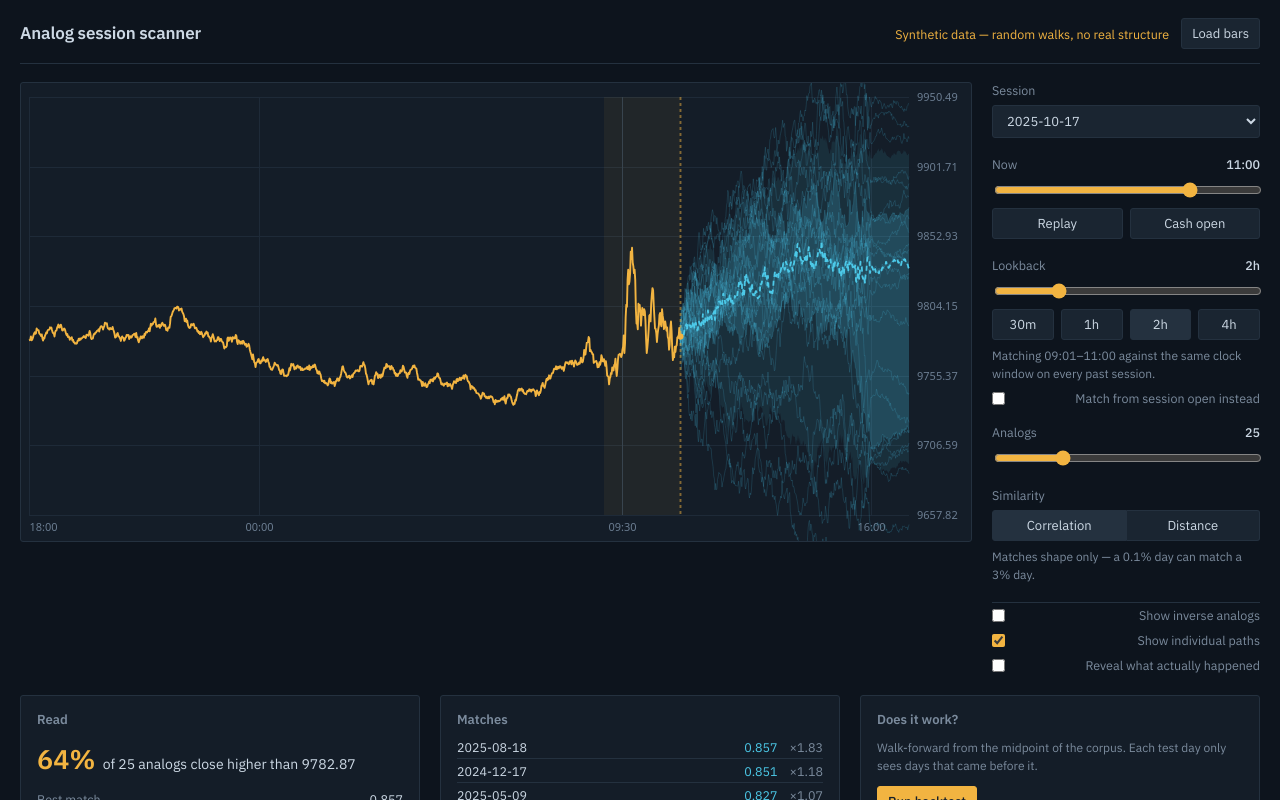
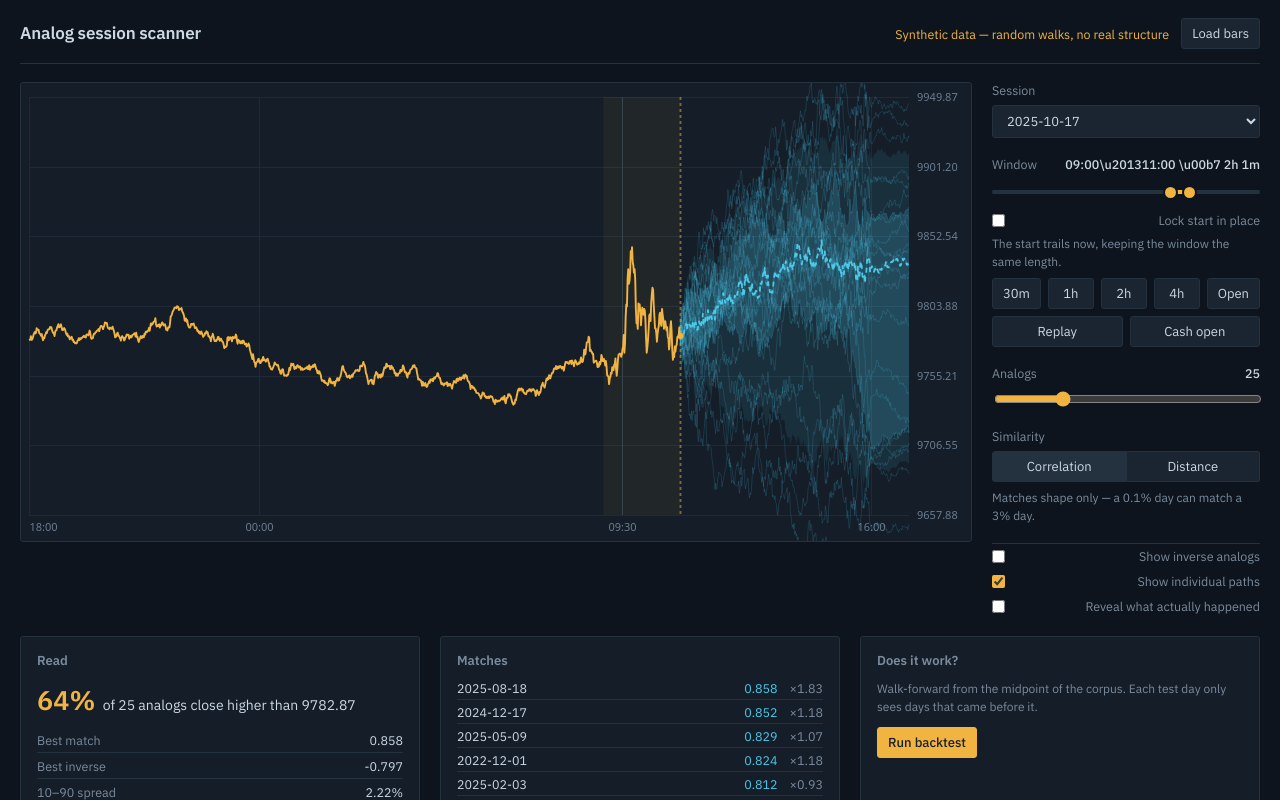
Before and after one commit to leonidastrading/marketmap, a Next.js app: page / in a window 1280 px wide. Shown: the top 800 px of the page. Built offline with nearby package versions, Linux system fonts and the light colour scheme.

Commit message:
Add files via upload

```diff
--- a/app/globals.css
+++ b/app/globals.css
@@ -351,3 +351,69 @@ dd {
   color: var(--ink);
   border-color: var(--line);
 }
+
+/* ---- dual-handle window slider --------------------------------------- */
+.range2 {
+  position: relative;
+  height: 26px;
+}
+
+.range2 .track,
+.range2 .fill {
+  position: absolute;
+  top: 11px;
+  height: 4px;
+  border-radius: 2px;
+  pointer-events: none;
+}
+
+.range2 .track {
+  left: 0;
+  right: 0;
+  background: var(--line);
+}
+
+.range2 .fill {
+  background: var(--today);
+}
+
+/* Two overlaid inputs: the tracks are transparent and ignore the pointer,
+   so only the thumbs are grabbable and either handle can be picked up. */
+.range2 input[type="range"] {
+  position: absolute;
+  top: 0;
+  left: 0;
+  width: 100%;
+  height: 26px;
+  margin: 0;
+  background: none;
+  pointer-events: none;
+  -webkit-appearance: none;
+  appearance: none;
+}
+
+.range2 input[type="range"]::-webkit-slider-thumb {
+  -webkit-appearance: none;
+  pointer-events: auto;
+  width: 15px;
+  height: 15px;
+  border-radius: 50%;
+  background: var(--today);
+  border: 2px solid var(--ground);
+  cursor: grab;
+}
+
+.range2 input[type="range"]::-moz-range-thumb {
+  pointer-events: auto;
+  width: 15px;
+  height: 15px;
+  border-radius: 50%;
+  background: var(--today);
+  border: 2px solid var(--ground);
+  cursor: grab;
+}
+
+.range2 input[type="range"]:focus-visible::-webkit-slider-thumb {
+  outline: 2px solid var(--ink);
+  outline-offset: 2px;
+}
--- a/app/page.tsx
+++ b/app/page.tsx
@@ -35,8 +35,8 @@ export default function Page() {
 
   const [targetIdx, setTargetIdx] = useState(0);
   const [t, setT] = useState(1020);
-  const [windowMins, setWindowMins] = useState(120);
-  const [anchored, setAnchored] = useState(false);
+  const [fromBar, setFromBar] = useState(900);
+  const [locked, setLocked] = useState(false);
   const [topK, setTopK] = useState(25);
   const [metric, setMetric] = useState<Metric>("pearson");
   const [inverse, setInverse] = useState(false);
@@ -58,16 +58,34 @@ export default function Page() {
     if (!playing) return;
     const id = setInterval(() => {
       setT((v) => {
-        const next = v + 5;
-        return next >= SESSION_BARS - 30 ? SESSION_BARS - 30 : next;
+        const next = Math.min(v + 5, SESSION_BARS - 30);
+        if (!locked) setFromBar((f) => Math.max(0, f + (next - v)));
+        return next;
       });
     }, 90);
     return () => clearInterval(id);
-  }, [playing]);
+  }, [playing, locked]);
 
   useEffect(() => {
     if (t >= SESSION_BARS - 30) setPlaying(false);
   }, [t]);
+
+  const windowMins = t - fromBar + 1;
+
+  // Unlocked, the start trails "now" and the window keeps its length.
+  // Locked, the start stays put and the window grows as the session runs.
+  function moveNow(next: number) {
+    const n = Math.max(fromBar + 15, Math.min(SESSION_BARS - 30, next));
+    if (!locked) setFromBar(Math.max(0, n - (t - fromBar)));
+    setT(n);
+  }
+  function moveFrom(next: number) {
+    setFromBar(Math.max(0, Math.min(t - 15, next)));
+  }
+  function preset(mins: number) {
+    setLocked(false);
+    setFromBar(Math.max(0, t - mins + 1));
+  }
 
   const target = corpus?.[targetIdx] ?? null;
   const history = useMemo(
@@ -80,12 +98,12 @@ export default function Page() {
     return scan(target, history, {
       t,
       windowMinutes: windowMins,
-      anchored,
+      anchored: false,
       topK,
       metric,
       excludeNearDays: 3,
     });
-  }, [target, history, t, windowMins, anchored, topK, metric]);
+  }, [target, history, t, windowMins, topK, metric]);
 
   const matches = inverse ? result?.negative : result?.positive;
 
@@ -155,7 +173,7 @@ export default function Page() {
       const r = backtest(corpus, {
         t,
         windowMinutes: windowMins,
-        anchored,
+        anchored: false,
         topK,
         metric,
         excludeNearDays: 3,
@@ -228,68 +246,81 @@ export default function Page() {
           </div>
 
           <div className="row">
-            <label htmlFor="t">
-              Now <b>{barLabel(t)}</b>
+            <label>
+              Window{" "}
+              <b>
+                {barLabel(fromBar)}\u2013{barLabel(t)} \u00b7 {fmtDur(windowMins)}
+              </b>
             </label>
-            <input
-              id="t"
-              type="range"
-              min={60}
-              max={SESSION_BARS - 30}
-              value={t}
-              onChange={(e) => setT(+e.target.value)}
-            />
+
+            <div className="range2">
+              <div className="track" />
+              <div
+                className="fill"
+                style={{
+                  left: `${(fromBar / (SESSION_BARS - 1)) * 100}%`,
+                  right: `${100 - (t / (SESSION_BARS - 1)) * 100}%`,
+                }}
+              />
+              <input
+                aria-label="Window start"
+                type="range"
+                min={0}
+                max={SESSION_BARS - 45}
+                value={fromBar}
+                onChange={(e) => moveFrom(+e.target.value)}
+              />
+              <input
+                aria-label="Now"
+                type="range"
+                min={30}
+                max={SESSION_BARS - 30}
+                value={t}
+                onChange={(e) => moveNow(+e.target.value)}
+              />
+            </div>
+
+            <label className="check">
+              <input
+                type="checkbox"
+                checked={locked}
+                onChange={(e) => setLocked(e.target.checked)}
+              />
+              Lock start in place
+            </label>
+            <p className="note">
+              {locked
+                ? "The start is pinned. Moving now, or replaying, grows the window."
+                : "The start trails now, keeping the window the same length."}
+            </p>
+
+            <div className="btns">
+              {[30, 60, 120, 240].map((m) => (
+                <button
+                  key={m}
+                  className={windowMins === m && !locked ? "on" : ""}
+                  onClick={() => preset(m)}
+                >
+                  {fmtDur(m)}
+                </button>
+              ))}
+              <button
+                className={fromBar === 0 ? "on" : ""}
+                onClick={() => {
+                  setFromBar(0);
+                  setLocked(true);
+                }}
+              >
+                Open
+              </button>
+            </div>
+
             <div className="btns">
               <button onClick={() => setPlaying((p) => !p)}>
                 {playing ? "Pause" : "Replay"}
               </button>
-              <button onClick={() => setT(RTH_OPEN_BAR)}>Cash open</button>
+              <button onClick={() => moveNow(RTH_OPEN_BAR)}>Cash open</button>
             </div>
-          </div>
-
-          <div className="row">
-            <label htmlFor="w">
-              Lookback{" "}
-              <b>{anchored ? "since session open" : fmtDur(windowMins)}</b>
-            </label>
-            <input
-              id="w"
-              type="range"
-              min={15}
-              max={480}
-              step={15}
-              value={windowMins}
-              disabled={anchored}
-              onChange={(e) => setWindowMins(+e.target.value)}
-            />
-            <div className="btns">
-              {[30, 60, 120, 240].map((m) => (
-                <button
-                  key={m}
-                  className={!anchored && windowMins === m ? "on" : ""}
-                  onClick={() => {
-                    setAnchored(false);
-                    setWindowMins(m);
-                  }}
-                >
-                  {fmtDur(m)}
-                </button>
-              ))}
-            </div>
-            {result && (
-              <p className="note">
-                Matching {barLabel(result.lo)}–{barLabel(result.hi)} against the
-                same clock window on every past session.
-              </p>
-            )}
-            <label className="check">
-              <input
-                type="checkbox"
-                checked={anchored}
-                onChange={(e) => setAnchored(e.target.checked)}
-              />
-              Match from session open instead
-            </label>
           </div>
 
           <div className="row">
```
